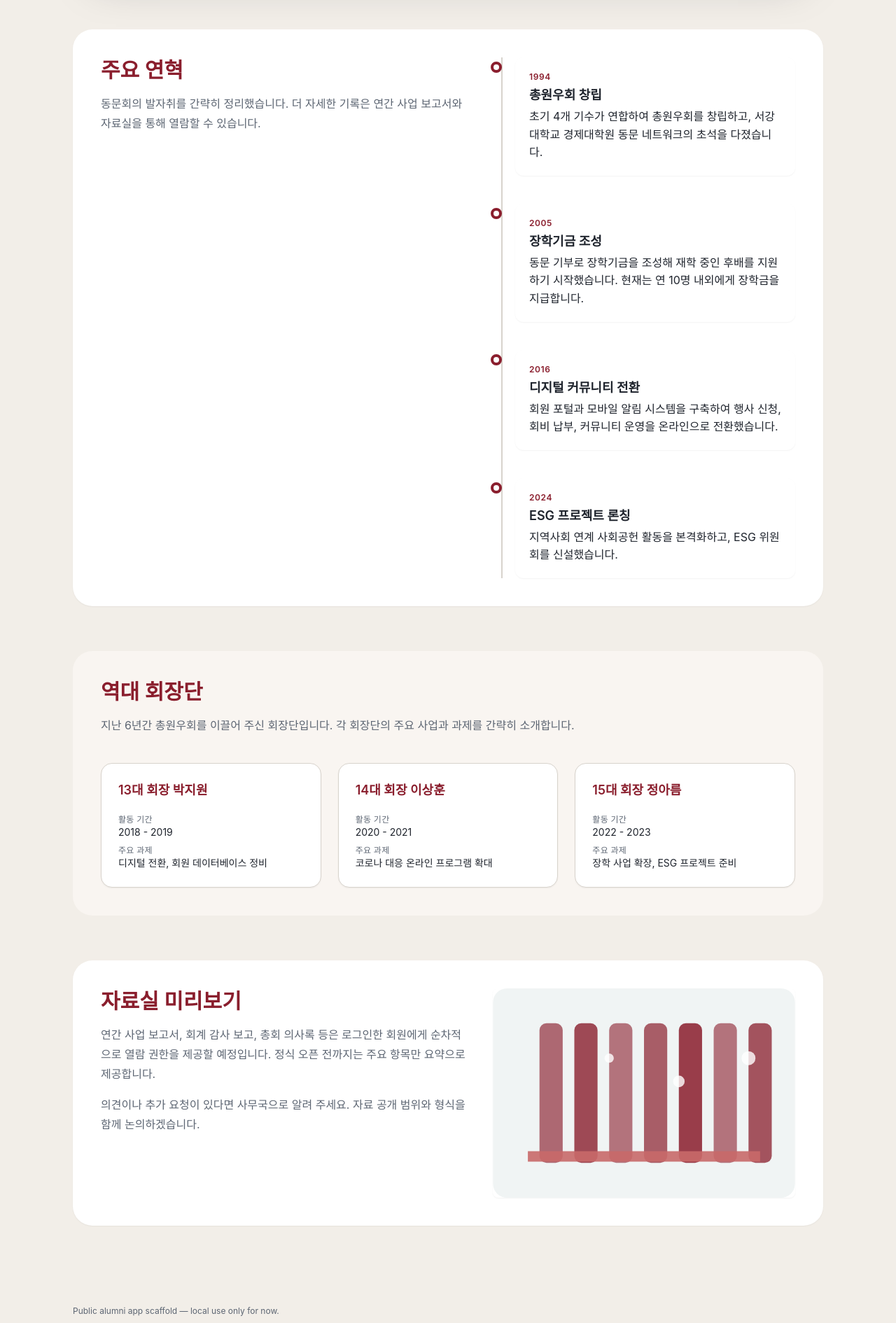
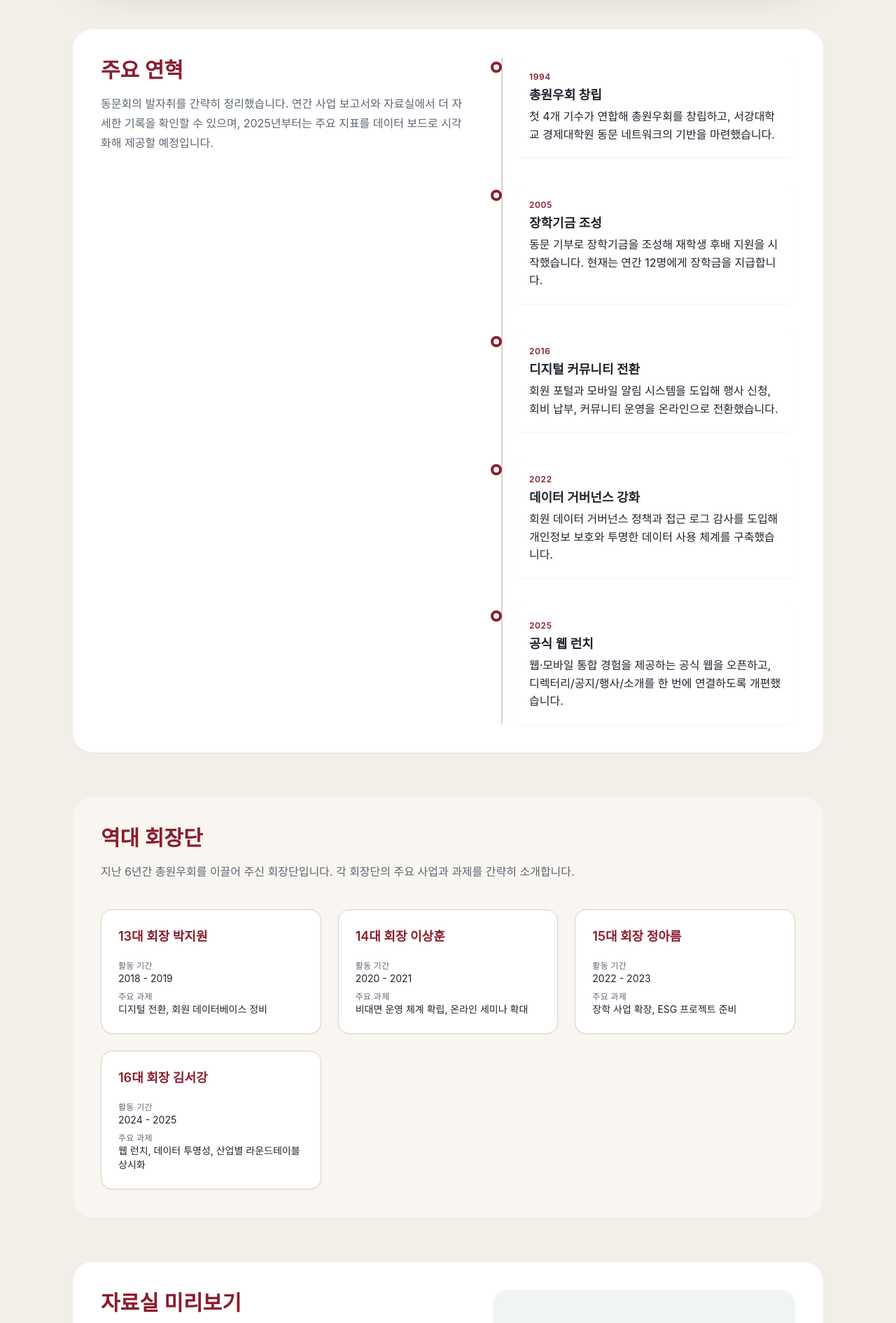
Before and after one commit to ginishuh/sogecon-app, a Next.js app in the folder apps/web/: page /about/history in a window 1280 px wide. Shown: the part 600-2490 px from the top of the page at 70% size. Built offline with nearby package versions, Linux system fonts and the light colour scheme; no server answers.

Commit message:
feat(web): 소개 실카피와 이미지 설명 최종 반영

```diff
--- a/apps/web/app/about/greeting/page.tsx
+++ b/apps/web/app/about/greeting/page.tsx
@@ -4,16 +4,16 @@ import { AboutHero } from '../../../components/about-hero';
 
 const commitments = [
   {
-    title: '연결과 협력',
-    body: '세대와 기수를 넘나드는 연결을 촉진하고, 선후배가 함께 배우는 교류의 장을 만드는 것이 최우선입니다.'
+    title: '디지털 허브 완성',
+    body: '2025년 하반기 웹 런치를 통해 언제 어디서든 행사·공지·디렉터리를 확인할 수 있는 원스톱 허브를 완성하겠습니다.'
   },
   {
-    title: '지속 가능한 성장',
-    body: '총원우회의 재정·인적 자원을 투명하게 관리하고, 구성원의 성장을 지원하는 프로그램을 꾸준히 확장하겠습니다.'
+    title: '투명한 재정과 보고',
+    body: '회비·기금 집행 내역을 분기별 리포트와 데이터 대시보드로 공개하고, 회원 질문에 48시간 이내 응답하는 체계를 유지하겠습니다.'
   },
   {
-    title: '사회적 책임',
-    body: '지역사회와 학교 발전에 기여하고, 동문 지식의 선순환을 위해 사회공헌 프로젝트를 준비하고 있습니다.'
+    title: '함께 성장하는 커뮤니티',
+    body: '현직·동문 멘토링과 산업별 라운드테이블을 정례화해 기수와 세대를 아우르는 실질적인 성장을 지원하겠습니다.'
   }
 ];
 
@@ -22,7 +22,7 @@ export default function GreetingPage() {
     <div className="about-page">
       <AboutHero
         title="회장 인사말"
-        description="총원우회 16대 회장 김서강입니다. 서로 다른 경험을 가진 동문이 마음껏 도전하고 성장할 수 있도록, 든든한 동반자가 되겠습니다."
+        description="총원우회 16대 회장 김서강입니다. 2025년 웹 서비스 런치와 함께, 동문 누구나 쉽게 소식을 접하고 의견을 나눌 수 있는 열린 커뮤니티를 만들겠습니다."
         image={{ src: '/images/about/greeting-hero.svg', alt: '총원우회 서강대 캠퍼스 풍경 삽화', priority: true }}
       />
 
@@ -32,12 +32,14 @@ export default function GreetingPage() {
             동문이 함께 만드는 미래
           </h2>
           <p>
-            총원우회는 지난 30여 년 동안 끊임없는 교류와 협력으로 성장해 왔습니다. 올해는 디지털 전환과
-            온·오프라인 행사를 통해 전국의 동문이 언제든지 연결될 수 있는 기반을 마련하는 데 집중하고자 합니다.
+            지난 30년 동안 총원우회는 서로의 지식과 경험을 나누며 성장해 왔습니다. 이제는 모바일과 웹 어디서나
+            같은 정보를 볼 수 있도록 디지털 전환을 완성해, 멀리 떨어진 동문도 실시간으로 소식을 접할 수 있는
+            환경을 구축하고 있습니다.
           </p>
           <p>
-            동문 여러분 한 분, 한 분이 주인공입니다. 총원우회 활동을 통해 쌓인 경험과 지식을 나누어 각자의
-            커리어와 삶이 더 단단해질 수 있도록 함께하겠습니다.
+            2025년에는 정기총회와 산업별 라운드테이블, ESG 프로젝트를 아우르는 ‘공유 달력’을 운영해 참여 동선을
+            단순화할 예정입니다. 동문 여러분 한 분, 한 분의 제안이 정책과 프로그램으로 이어지도록 의견 수렴 창구도
+            상시로 열어 두겠습니다.
           </p>
         </div>
         <figure aria-label="총원우회 비전 다이어그램" className="about-section__figure">
--- a/apps/web/app/about/history/page.tsx
+++ b/apps/web/app/about/history/page.tsx
@@ -6,29 +6,35 @@ const milestones = [
   {
     year: '1994',
     title: '총원우회 창립',
-    body: '초기 4개 기수가 연합하여 총원우회를 창립하고, 서강대학교 경제대학원 동문 네트워크의 초석을 다졌습니다.'
+    body: '첫 4개 기수가 연합해 총원우회를 창립하고, 서강대학교 경제대학원 동문 네트워크의 기반을 마련했습니다.'
   },
   {
     year: '2005',
     title: '장학기금 조성',
-    body: '동문 기부로 장학기금을 조성해 재학 중인 후배를 지원하기 시작했습니다. 현재는 연 10명 내외에게 장학금을 지급합니다.'
+    body: '동문 기부로 장학기금을 조성해 재학생 후배 지원을 시작했습니다. 현재는 연간 12명에게 장학금을 지급합니다.'
   },
   {
     year: '2016',
     title: '디지털 커뮤니티 전환',
-    body: '회원 포털과 모바일 알림 시스템을 구축하여 행사 신청, 회비 납부, 커뮤니티 운영을 온라인으로 전환했습니다.'
+    body: '회원 포털과 모바일 알림 시스템을 도입해 행사 신청, 회비 납부, 커뮤니티 운영을 온라인으로 전환했습니다.'
   },
   {
-    year: '2024',
-    title: 'ESG 프로젝트 론칭',
-    body: '지역사회 연계 사회공헌 활동을 본격화하고, ESG 위원회를 신설했습니다.'
+    year: '2022',
+    title: '데이터 거버넌스 강화',
+    body: '회원 데이터 거버넌스 정책과 접근 로그 감사를 도입해 개인정보 보호와 투명한 데이터 사용 체계를 구축했습니다.'
+  },
+  {
+    year: '2025',
+    title: '공식 웹 런치',
+    body: '웹·모바일 통합 경험을 제공하는 공식 웹을 오픈하고, 디렉터리/공지/행사/소개를 한 번에 연결하도록 개편했습니다.'
   }
 ];
 
 const pastPresidents = [
   { term: '13대', name: '박지원', period: '2018 - 2019', focus: '디지털 전환, 회원 데이터베이스 정비' },
-  { term: '14대', name: '이상훈', period: '2020 - 2021', focus: '코로나 대응 온라인 프로그램 확대' },
-  { term: '15대', name: '정아름', period: '2022 - 2023', focus: '장학 사업 확장, ESG 프로젝트 준비' }
+  { term: '14대', name: '이상훈', period: '2020 - 2021', focus: '비대면 운영 체계 확립, 온라인 세미나 확대' },
+  { term: '15대', name: '정아름', period: '2022 - 2023', focus: '장학 사업 확장, ESG 프로젝트 준비' },
+  { term: '16대', name: '김서강', period: '2024 - 2025', focus: '웹 런치, 데이터 투명성, 산업별 라운드테이블 상시화' }
 ];
 
 export default function HistoryPage() {
@@ -36,7 +42,7 @@ export default function HistoryPage() {
     <div className="about-page">
       <AboutHero
         title="역대 회장단과 연혁"
-        description="총원우회는 1994년 창립 이후 30년 동안 동문 교류와 사회 공헌을 이어왔습니다. 연혁과 역대 회장단의 주요 활동을 한눈에 정리했습니다."
+        description="총원우회는 1994년 창립 이후 30년 넘게 동문 교류와 사회 공헌을 이어왔습니다. 연혁과 역대 회장단의 주요 활동을 한눈에 정리했습니다."
         image={{ src: '/images/about/history-hero.svg', alt: '총원우회 연혁을 상징하는 타임라인 삽화' }}
       />
 
@@ -46,8 +52,8 @@ export default function HistoryPage() {
             주요 연혁
           </h2>
           <p>
-            동문회의 발자취를 간략히 정리했습니다. 더 자세한 기록은 연간 사업 보고서와 자료실을 통해 열람할 수
-            있습니다.
+            동문회의 발자취를 간략히 정리했습니다. 연간 사업 보고서와 자료실에서 더 자세한 기록을 확인할 수 있으며,
+            2025년부터는 주요 지표를 데이터 보드로 시각화해 제공할 예정입니다.
           </p>
         </div>
         <ol className="about-timeline" aria-label="총원우회 주요 연혁">
@@ -98,11 +104,11 @@ export default function HistoryPage() {
             자료실 미리보기
           </h2>
           <p>
-            연간 사업 보고서, 회계 감사 보고, 총회 의사록 등은 로그인한 회원에게 순차적으로 열람 권한을 제공할
-            예정입니다. 정식 오픈 전까지는 주요 항목만 요약으로 제공합니다.
+            연간 사업 보고서, 회계 감사 보고, 총회 의사록 등은 로그인한 회원에게 순차적으로 열람 권한을 제공할 예정입니다.
+            정식 오픈 전까지는 핵심 항목만 요약으로 제공하며, 열람 신청이 많은 문서는 우선 공개합니다.
           </p>
           <p>
-            의견이나 추가 요청이 있다면 사무국으로 알려 주세요. 자료 공개 범위와 형식을 함께 논의하겠습니다.
+            자료 공개 범위에 대한 의견은 언제든 사무국으로 전해주세요. 공개 시기와 형식을 구성원과 함께 결정하겠습니다.
           </p>
         </div>
         <figure aria-label="자료 보관소 이미지" className="about-section__figure">
--- a/apps/web/app/about/org/page.tsx
+++ b/apps/web/app/about/org/page.tsx
@@ -6,22 +6,28 @@ const committees = [
   {
     name: '집행위원회',
     description:
-      '정기 모임 기획, 예산 집행, 대외 협력 등 총원우회의 일상 운영을 관리합니다. 분기별 운영 리포트를 공개합니다.'
+      '연간 사업계획과 예산을 수립하고, 회칙/규정 개정 절차를 관리합니다. 모든 안건과 지출은 분기 총회에서 공개합니다.'
   },
   {
     name: '기획분과',
     description:
-      '신규 프로그램과 동문 대상 강연, 산업별 소모임을 기획합니다. 올해는 금융·테크·문화 영역을 우선으로 진행합니다.'
+      '산업별 네트워킹, ESG 프로젝트, 장학사업 등 신규 프로그램을 설계합니다. 2025년에는 금융·테크·공공 분야 협업을 우선 추진합니다.'
   },
   {
     name: '회원분과',
     description:
-      '회원 데이터베이스 정비, 입회/재등록 지원, 회원복지 프로그램을 운영합니다. 개인정보 보호와 접근성 정책을 준수합니다.'
+      '회원 데이터베이스 정비와 입회/재등록 지원, 복지 프로그램 운영을 담당합니다. 개인정보 보호와 접근성 가이드를 준수해 서비스 품질을 유지합니다.'
+  },
+  {
+    name: '소통분과',
+    description:
+      '뉴스레터·SNS·홈페이지 업데이트를 통합 관리하고, 문의 대응 SLA(48시간)를 모니터링합니다. 내·외부 커뮤니케이션 일정을 조율합니다.'
   }
 ];
 
 const contactPoints = [
   { label: '사무국 대표 메일', value: 'office@sogang-econ-alumni.kr' },
+  { label: '대표 전화', value: '02-715-1234 (ARS 2번: 행사/협업)' },
   { label: '운영시간', value: '평일 10:00 - 17:00 (점심 12:00 - 13:00)' },
   { label: '주소', value: '서울 마포구 백범로 35, 서강대학교 경제대학원 3층 총원우회 사무국' }
 ];
@@ -31,8 +37,8 @@ export default function OrgPage() {
     <div className="about-page">
       <AboutHero
         title="조직도"
-        description="총원우회는 회장단과 집행부, 자문위원, 감사단이 분담하여 운영합니다. 각 조직은 분기별 운영 성과를 보고하고, 모든 문서는 회원에게 투명하게 공개합니다."
-        image={{ src: '/images/about/org-hero.svg', alt: '총원우회 조직 구성을 보여주는 삽화' }}
+        description="총원우회는 회장단, 집행부, 감사단, 자문위원으로 구성되어 각자의 책임을 분담합니다. 모든 회의록과 결산 자료는 회원 전용 아카이브에 공개합니다."
+        image={{ src: '/images/about/org-hero.svg', alt: '총원우회 조직 구성을 보여주는 삽화', priority: true }}
       />
 
       <section aria-labelledby="org-structure" className="about-section">
@@ -41,12 +47,12 @@ export default function OrgPage() {
             회장단과 집행부
           </h2>
           <p>
-            회장단은 회장, 수석부회장, 부회장단, 감사단으로 구성됩니다. 회장단은 전략 방향과 연간 사업계획을
-            수립하고, 집행부는 이를 실행하며 회원과의 접점을 관리합니다.
+            회장단은 회장, 수석부회장, 부회장단, 감사단으로 구성되어 전략 방향과 연간 사업계획을 수립합니다. 집행부는
+            실행 조직으로서 각 분과의 목표를 조정하고, 회원 접점을 통해 수집된 피드백을 정리해 회장단에 보고합니다.
           </p>
           <p>
-            각 분과는 최소 2인 이상으로 구성되어 상호 견제와 협업 체계를 유지합니다. 주요 안건은 월 1회 열리는
-            운영위원회에서 논의 후 공지합니다.
+            모든 분과는 담당자를 두 명 이상 배치해 견제와 협업 구조를 유지하며, 주요 안건은 월 1회 열리는 운영위원회에서
+            논의 후 공지합니다. 분기별로 공개하는 리포트에는 KPI 달성 현황과 다음 분기 계획이 포함됩니다.
           </p>
         </div>
         <figure aria-label="총원우회 조직 계층 구조" className="about-section__figure">
@@ -66,8 +72,8 @@ export default function OrgPage() {
             분과별 주요 역할
           </h2>
           <p>
-            모든 분과는 연초에 정량 목표와 예산 사용 계획을 공지하며, 분기별로 성과와 지출 내역을 보고합니다.
-            문서는 회원 전용 게시판에서 열람할 수 있습니다.
+            각 분과는 연초에 정량 목표와 예산 사용 계획을 공지하고, 분기별 성과와 지출 내역을 대시보드와 PDF 리포트로 공유합니다.
+            주요 지표는 KPI 보드에서 실시간으로 확인할 수 있습니다.
           </p>
         </div>
         <ul className="about-section__list" aria-label="분과 역할 목록">
```
Also changed, not shown: 3 other files (tests, documents, lock files or other folders).
